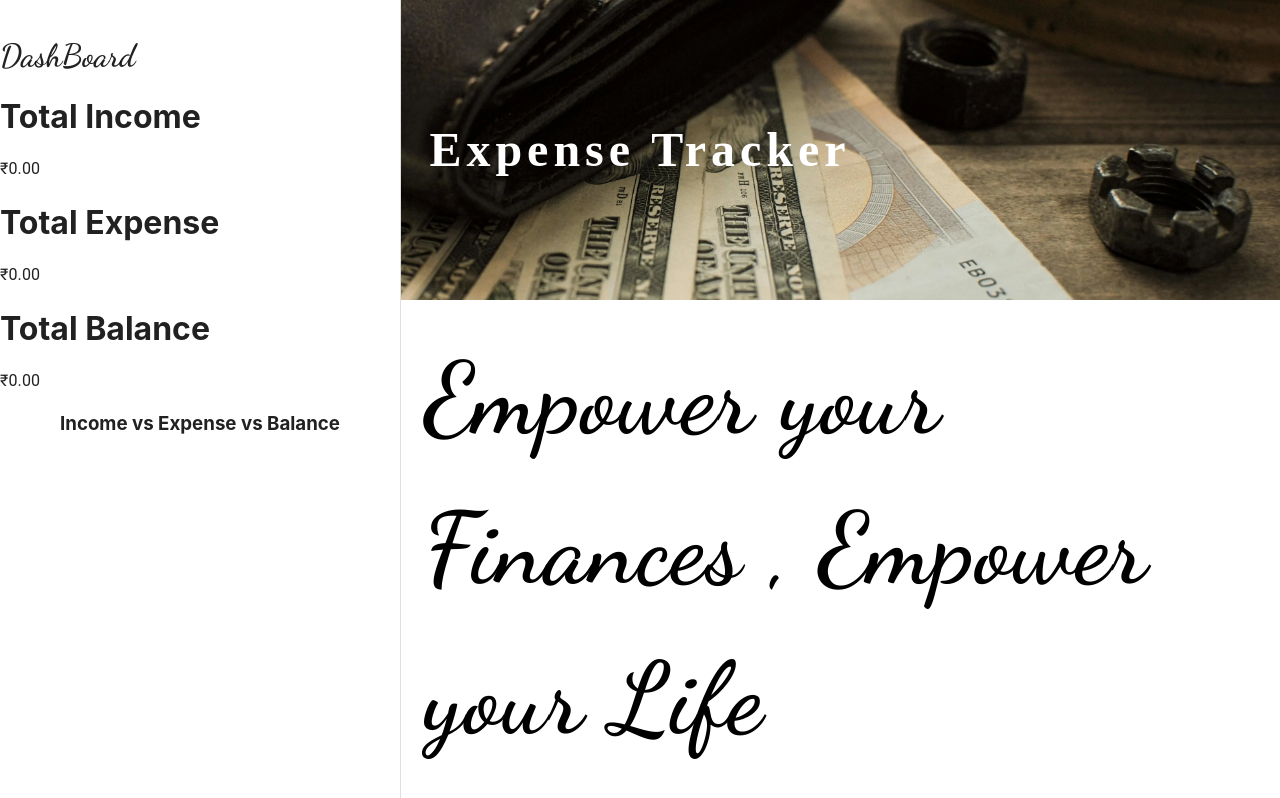
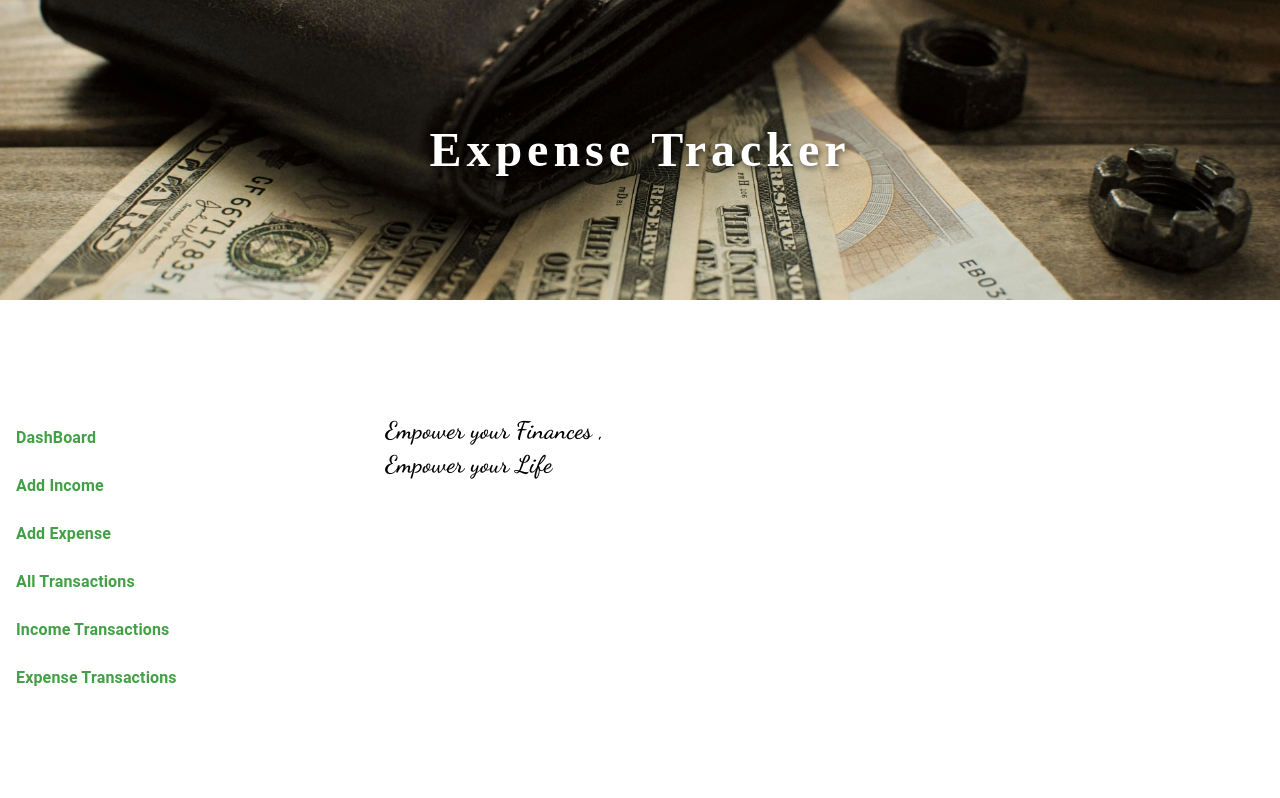
Before and after one commit to codewithMamtaR/expensetracker, a React (Create React App) app: page / in a window 1280 px wide. Built offline with nearby package versions, Linux system fonts and the light colour scheme.

Commit message:
change the overall structure

```diff
--- a/src/App.js
+++ b/src/App.js
@@ -4,47 +4,60 @@ import m from './images/wallet.webp';
 import './mybtn.css';
 import AppContextProvider from "./context/AppContext";
 import { ToastContainer } from "react-toastify";
+
+
 import Layout from "./pages/Layout";
 
 const App = () => {
-return(
+  return (
     <>
+      <Grid container sx={{ minHeight: "100vh" }}>
+
+        <Grid item xs={12} >
           <Box
             sx={{
-          position: "relative",
-          width: "100%",
-          height: { xs: "200px", sm: "300px", md: "300px" },
+              width: "100vw",
+              minHeight: { xs: "250px", sm: "300px", md: "300px" },
               backgroundImage: `url(${m})`,
               backgroundSize: "cover",
               backgroundPosition: "center",
+              display: "flex",
+              alignItems: "center",
+              justifyContent: "center",
+              px: { xs: 2, sm: 0 },
+              py: { xs: 4, sm: 0 },
+              textAlign: "center",
             }}
           >
             <Typography
               variant="h3"
               component="h1"
               sx={{
-            position: "absolute",
-            top: "50%",
-            left: "50%",
-            transform: "translate(-50%, -50%)",
                 color: "white",
                 fontWeight: "bold",
                 fontFamily: "serif",
-
                 letterSpacing: { xs: 1, sm: 3, md: 5 },
                 fontSize: { xs: "1.5rem", sm: "2.5rem", md: "3rem" },
-            textAlign: "center",
+                lineHeight: 1.2,
+                textShadow: "2px 2px 6px rgba(0,0,0,0.6)",
               }}
             >
               Expense Tracker
             </Typography>
           </Box>
+        </Grid>
+
+        {/* Sidebar / Layout */}
+        <Grid item xs={12}     >
           <AppContextProvider>
-  <Layout/>
+            <Layout />
           </AppContextProvider>
+        </Grid>
+      </Grid>
+
       <ToastContainer position="top-right" autoClose={3000} />
     </>
   );
-}
+};
 
 export default App;
--- a/src/pages/Layout.jsx
+++ b/src/pages/Layout.jsx
@@ -4,7 +4,7 @@ import { green } from "@mui/material/colors";
 import AddExpense from "./AddExpense";
 import DashBoard from "./DashBoard";
 import AddIncome from "./AddIncome";
-import m from "../images/coins.jpg";
+
 import AllTransactions from "./AllTransactions";
 import IncomeTrans from "./IncomeTrans";
 import ExpenseTrans from "./ExpenseTrans";
@@ -12,14 +12,22 @@ import ExpenseTrans from "./ExpenseTrans";
 function Layout() {
   return (
     <Router>
-      <Box sx={{ display: "flex" }}>
-        {/* Sidebar */}
-        <Drawer variant="permanent" anchor="left" sx={{width: { xs: 200, sm: 280, md: 400 },flexShrink: 0 }}>
-                  <Box sx={{ width: 400, mt: 2 }}>
+
+ <Box sx={{display :"flex"}}>
+                  <Box sx={{ width: "100%", mt: 2 }}>
 
 
-            <DashBoard />
+
             <List>
+
+            <ListItem button component={Link} to="/dashboard">
+                <ListItemText primary="DashBoard"  primaryTypographyProps={{
+      sx: {
+        color: green[600],   // try different shades
+        fontWeight: "bold"
+      }
+    }}/>
+              </ListItem>
               <ListItem button component={Link} to="/add-income">
                 <ListItemText primary="Add Income"  primaryTypographyProps={{
       sx: {
@@ -59,17 +67,21 @@ function Layout() {
               </ListItem>
             </List>
           </Box>
-        </Drawer>
 
         {/* Main Content */}
         <Box component="main" sx={{ flexGrow: 1, p: 3 }}>
           <Routes>
+          <Route path="/dashboard" element={<DashBoard />} />
             <Route path="/add-income" element={<AddIncome />} />
             <Route path="/add-expense" element={<AddExpense />} />
             <Route path="/all-transactions" element={<AllTransactions />} />
             <Route path="/income-trans" element={<IncomeTrans />} />
             <Route path="/expense-trans" element={<ExpenseTrans />} />
-            <Route path="/" element={<Box><Typography sx={{fontFamily:"Dancing Script",fontSize:"100px"}} >  Empower your Finances , Empower your Life</Typography> </Box>} />
+            <Route path="/" element={<Box><Typography   sx={{fontFamily:"Dancing Script",
+              fontSize: { xs: "1rem", sm: "1.2rem", md: "1.5rem" },
+                            lineHeight: 1.4,
+                wordWrap: "break-word",
+  }} >  Empower your Finances , Empower your Life</Typography> </Box>} />
 
         </Routes>
         </Box>
```
Also changed, not shown: src/components/AddTransactionForm.jsx (deleted, +0 -86 lines), src/components/Ledger.jsx (deleted, +0 -101 lines). Lines whose indentation alone changed are shown as unchanged.
